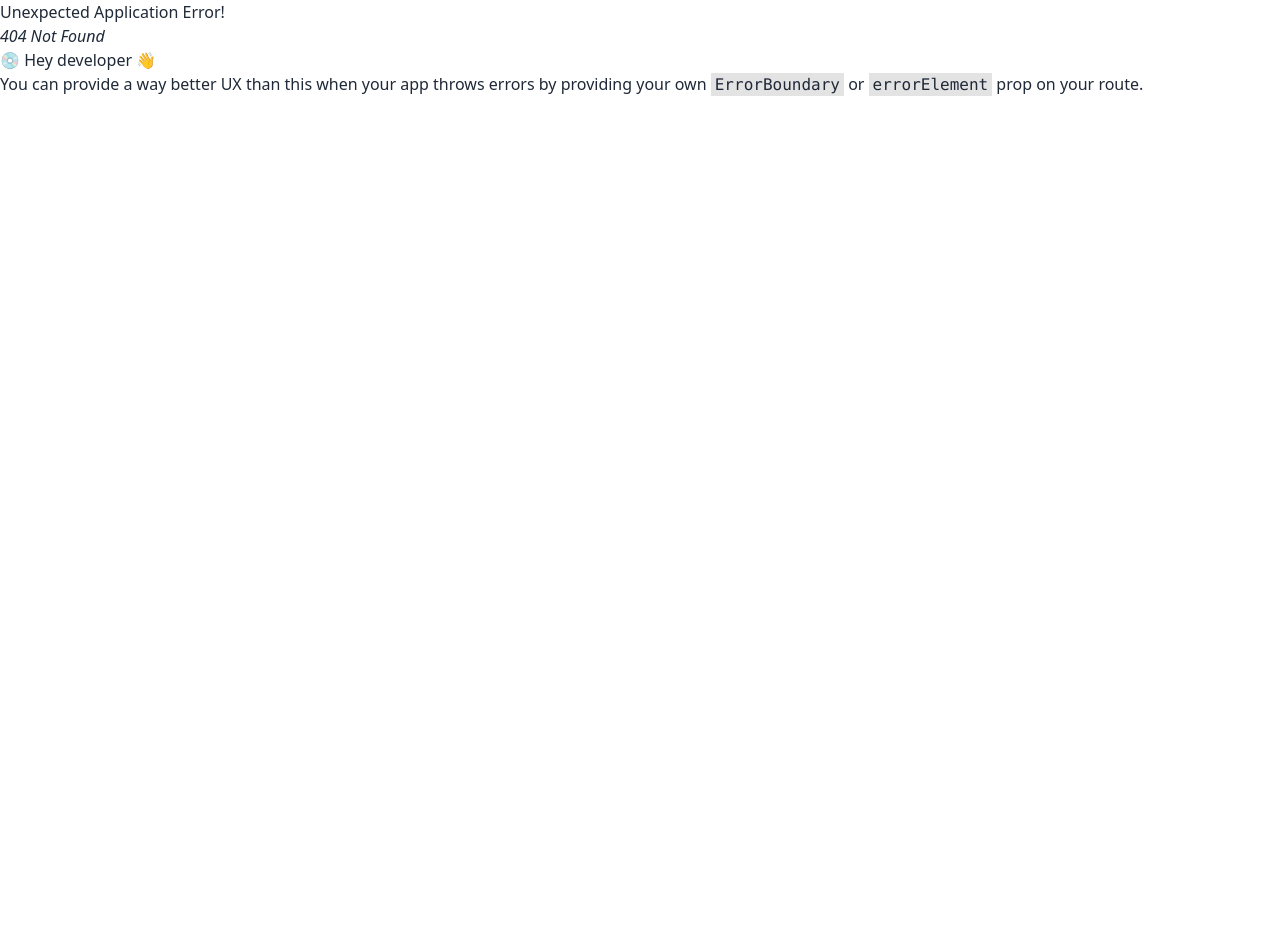
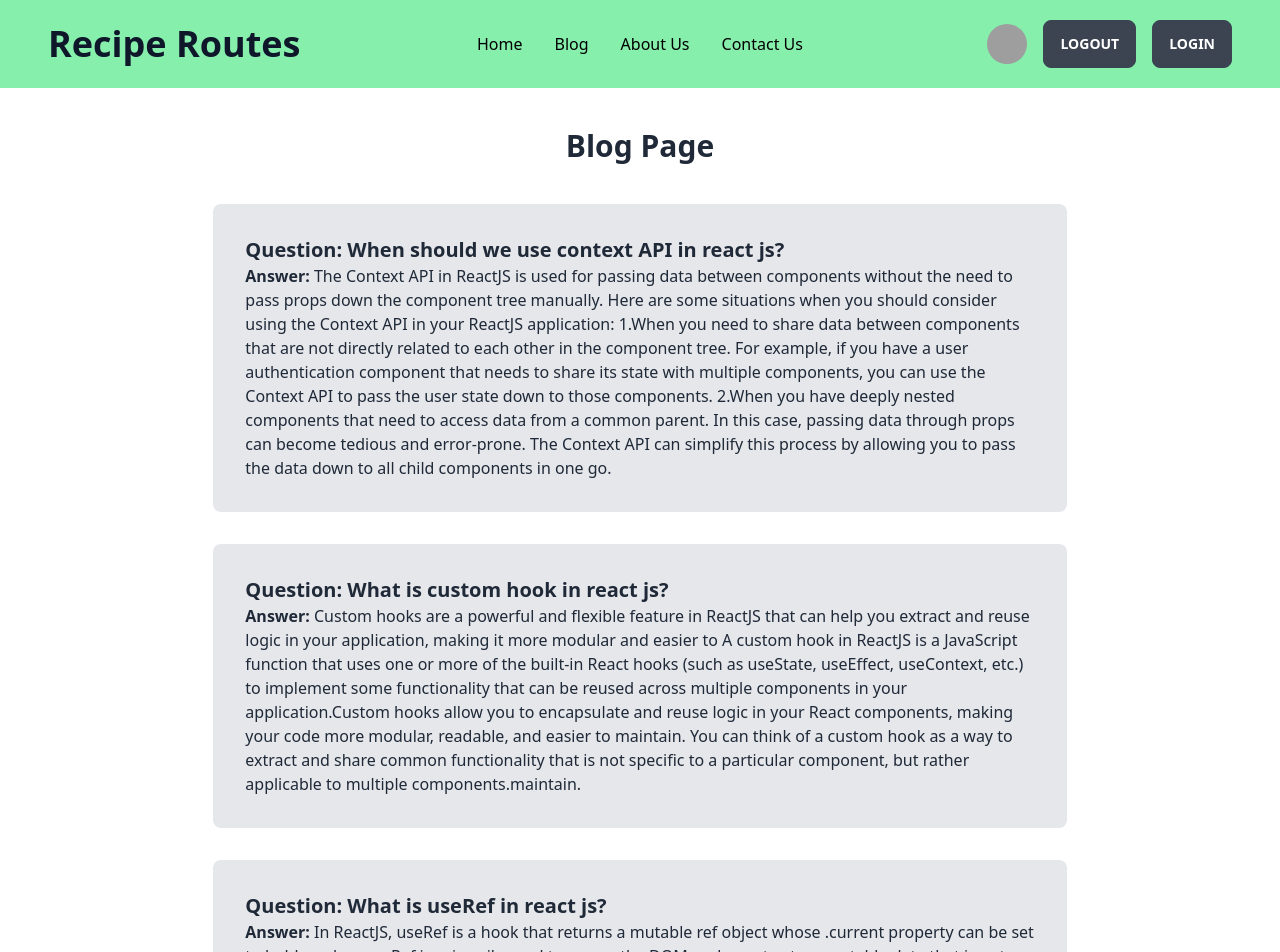
Before and after one commit to masum2000/recipe-routes-client, a React (Vite) app: page /blog in a window 1280 px wide. Before the commit this address had no page. Shown: the top 952 px of the page. Before the commit the page ends 800 px from the top, so only its background shows below. Built offline with nearby package versions, Linux system fonts and the light colour scheme; grey boxes are pictures that could not be loaded.

Commit message:
blog page added

```diff
--- /dev/null
+++ b/src/pages/Section/Blog/Blog.jsx
@@ -0,0 +1,35 @@
+import React from 'react';
+import Header from '../Header/Header';
+import Footer from '../Footer/Footer';
+
+const Blog = () => {
+    return (
+        <div>
+            <Header></Header>
+            <div className=" w-8/12 mx-auto ">
+            <h2 className='font-bold text-3xl text-center py-10'>Blog Page</h2>
+            <div className='bg-gray-200 p-8 mb-8 rounded-lg'>
+                <p className='font-bold text-xl'>Question: When should we use context API in react js?</p>
+                <p><span className='font-bold'>Answer:</span>  The Context API in ReactJS is used for passing data between components without the need to pass props down the component tree manually. Here are some situations when you should consider using the Context API in your ReactJS application:
+                1.When you need to share data between components that are not directly related to each other in the component tree. For example, if you have a user authentication component that needs to share its state with multiple components, you can use the Context API to pass the user state down to those components.
+                2.When you have deeply nested components that need to access data from a common parent. In this case, passing data through props can become tedious and error-prone. The Context API can simplify this process by allowing you to pass the data down to all child components in one go.</p>
+            </div>
+            <div className='bg-gray-200 p-8 mb-8 rounded-lg '>
+                <p className='font-bold text-xl'>Question: What is custom hook in react js?</p>
+                <p><span className='font-bold'>Answer:</span>  Custom hooks are a powerful and flexible feature in ReactJS that can help you extract and reuse logic in your application, making it more modular and easier to A custom hook in ReactJS is a JavaScript function that uses one or more of the built-in React hooks (such as useState, useEffect, useContext, etc.) to implement some functionality that can be reused across multiple components in your application.Custom hooks allow you to encapsulate and reuse logic in your React components, making your code more modular, readable, and easier to maintain. You can think of a custom hook as a way to extract and share common functionality that is not specific to a particular component, but rather applicable to multiple components.maintain.</p>
+            </div>
+            <div className='bg-gray-200 p-8 mb-8 rounded-lg'>
+                <p className='font-bold text-xl'>Question: What is useRef in react js?</p>
+                <p><span className='font-bold'>Answer:</span> In ReactJS, useRef is a hook that returns a mutable ref object whose .current property can be set to hold a value. useRef is primarily used to access the DOM nodes or to store mutable data that is not intended to trigger a re-render of the component.</p>
+            </div>
+            <div className='bg-gray-200 p-8 mb-8 rounded-lg'>
+                <p className='font-bold text-xl'>Question: What is useMemo in js?</p>
+                <p><span className='font-bold'>Answer:</span> In ReactJS, useMemo is a hook that allows you to memoize a value, which means to cache the result of a computation so that it can be reused if the inputs to the computation have not changed. useMemo is used to optimize the performance of a component by avoiding unnecessary re-computations.</p>
+            </div>
+        </div>
+        <Footer></Footer>
+        </div>
+    );
+};
+
+export default Blog;
--- a/src/pages/Section/ChefSection/ChefSection.jsx
+++ b/src/pages/Section/ChefSection/ChefSection.jsx
@@ -21,7 +21,7 @@ const ChefSection = () => {
 
     return (
         <div className="max-w-7xl mx-auto py-12 sm:px-6 lg:px-8">
-            <h2 className="text-center text-3xl font-bold mb-8">Our All Chefs are Here</h2>
+            <h2 className="text-center text-3xl font-bold mb-8">Our All Chefs </h2>
             <div className="grid grid-cols-1 gap-6 sm:grid-cols-2 lg:grid-cols-3 xl:grid-cols-2 justify-items-center">
                 {chefs.map((chef) => (
                     <div className="max-w-sm rounded overflow-hidden shadow-lg" key={chef.id}>
--- a/src/pages/Section/ContactSection/ContactSection.jsx
+++ b/src/pages/Section/ContactSection/ContactSection.jsx
@@ -3,17 +3,14 @@ import React from 'react';
 const ContactSection = () => {
     return (
         <div>
-            <div className="grid grid-cols-2 gap-10 py-16 container mx-auto items-center">
-                <div>
-
-                    <div className="grid grid-cols-3 gap-4 ">
+            <div className="grid grid-cols-2  gap-10 py-16 container mx-auto items-center">
+                <div className="grid grid-cols-3  gap-4 ">
                     <img src="https://img.freepik.com/free-photo/top-view-food-ingredients_23-2148834755.jpg?w=1380&t=st=1683092892~exp=1683093492~hmac=8f62c90624dd79ac1b36f85b58c561f678a96e03a81dc14ce34556343cb38255" alt="placeholder" className="w-full h-full object-cover rounded-lg" />
                     <img src="https://img.freepik.com/free-photo/top-view-delicious-salad-with-ingredients-dark-surface_140725-75212.jpg?w=1380&t=st=1683092919~exp=1683093519~hmac=a7d8d758c8270bbed227ef4dcbd99f2505a306a999c9732ce8bac8b7452911e1" alt="placeholder" className="w-full h-full object-cover rounded-lg" />
                     <img src="https://img.freepik.com/free-photo/top-view-delicious-meat-soup-with-greens-potatoes-dark-desk_140725-76538.jpg?w=1380&t=st=1683092933~exp=1683093533~hmac=0e956c80d6ce2c913495cf06ce19ea5dad0de90d8f33858802e7075355816b70" alt="placeholder" className="w-full h-full object-cover rounded-lg" />
                     <img src="https://img.freepik.com/free-photo/top-view-food-ingredients-with-notebook-pumpkin_23-2148834716.jpg?w=740&t=st=1683092953~exp=1683093553~hmac=76e77732b9f86cf533dd1d89231dc692a7adcbdd7e72c62e93c15835cc17bd9d" alt="placeholder" className="w-full h-full object-cover rounded-lg" />
                     <img src="https://img.freepik.com/free-photo/top-view-chicken-salad-with-vegetables-dark-grey-table-diet-health-salad_140725-73203.jpg?t=st=1683092882~exp=1683093482~hmac=496e1d832fb93c60c7c756acc0841f67888388c98b6dffa22802f2c78c9eccfb" alt="placeholder" className="w-full h-full object-cover rounded-lg" />
                     <img src="https://img.freepik.com/free-photo/top-view-greens-seasonings-with-sliced-onions-notepad-dark-desk-salad-food-meal-vegetable-snack_140725-40291.jpg?w=1380&t=st=1683092986~exp=1683093586~hmac=d2591c05691d5cce8e12dec41e163526a5c7f2db4c24742114438b9e2ff0ba07" alt="placeholder" className="w-full h-full object-cover rounded-lg" />
-                    </div>
                 </div>
                 <div>
                     <h2 className="text-3xl font-bold mb-8">Contact Us</h2>
--- a/src/pages/Section/Header/Header.jsx
+++ b/src/pages/Section/Header/Header.jsx
@@ -6,8 +6,8 @@ const Header = () => {
 
 
     return (
-        <div className='text-center    bg-green-300 py-2 px-10'>
-            <div className=' mb-10 '>
+        <div className='text-center   bg-green-300 py-3 md:px-10'>
+            <div className=''>
                 <div className="navbar text-black">
                     <div className="navbar-start">
                         <div className="dropdown">
@@ -15,20 +15,20 @@ const Header = () => {
                                 <svg xmlns="http://www.w3.org/2000/svg" className="h-5 w-5" fill="none" viewBox="0 0 24 24" stroke="currentColor"><path strokeLinecap="round" strokeLinejoin="round" strokeWidth="2" d="M4 6h16M4 12h8m-8 6h16" /></svg>
                             </label>
                             <ul tabIndex={0} className="menu menu-compact dropdown-content mt-3 p-2 shadow bg-base-100 rounded-box w-52">
-                                <li><Link>Home</Link></li>
-                                <li><Link>Blog</Link></li>
-                                <li><Link>About Us</Link></li>
-                                <li><Link>Contact Us</Link></li>
+                                <li><Link to='/'>Home</Link></li>
+                                <li><Link to='/blog'>Blog</Link></li>
+                                <li><Link to='/'>About Us</Link></li>
+                                <li><Link to='/'>Contact Us</Link></li>
                             </ul>
                         </div>
                         <h2 className="text-slate-900 font-bold text-4xl">Recipe Routes</h2>
                     </div>
                     <div className="navbar-center hidden lg:flex">
                         <ul className="menu menu-horizontal px-1">
-                            <li><Link>Home</Link></li>
-                            <li><Link>Blog</Link></li>
-                            <li><Link>About Us</Link></li>
-                            <li><Link>Contact Us</Link></li>
+                            <li><Link to='/'>Home</Link></li>
+                            <li><Link to='/blog'>Blog</Link></li>
+                            <li><Link to='/'>About Us</Link></li>
+                            <li><Link to='/'>Contact Us</Link></li>
 
                         </ul>
                     </div>
```
Also changed, not shown: src/routes/Routes.jsx (+24 -12 lines), src/pages/Section/AboutSection/AboutSection.jsx (indentation only). Lines whose indentation alone changed are shown as unchanged.
